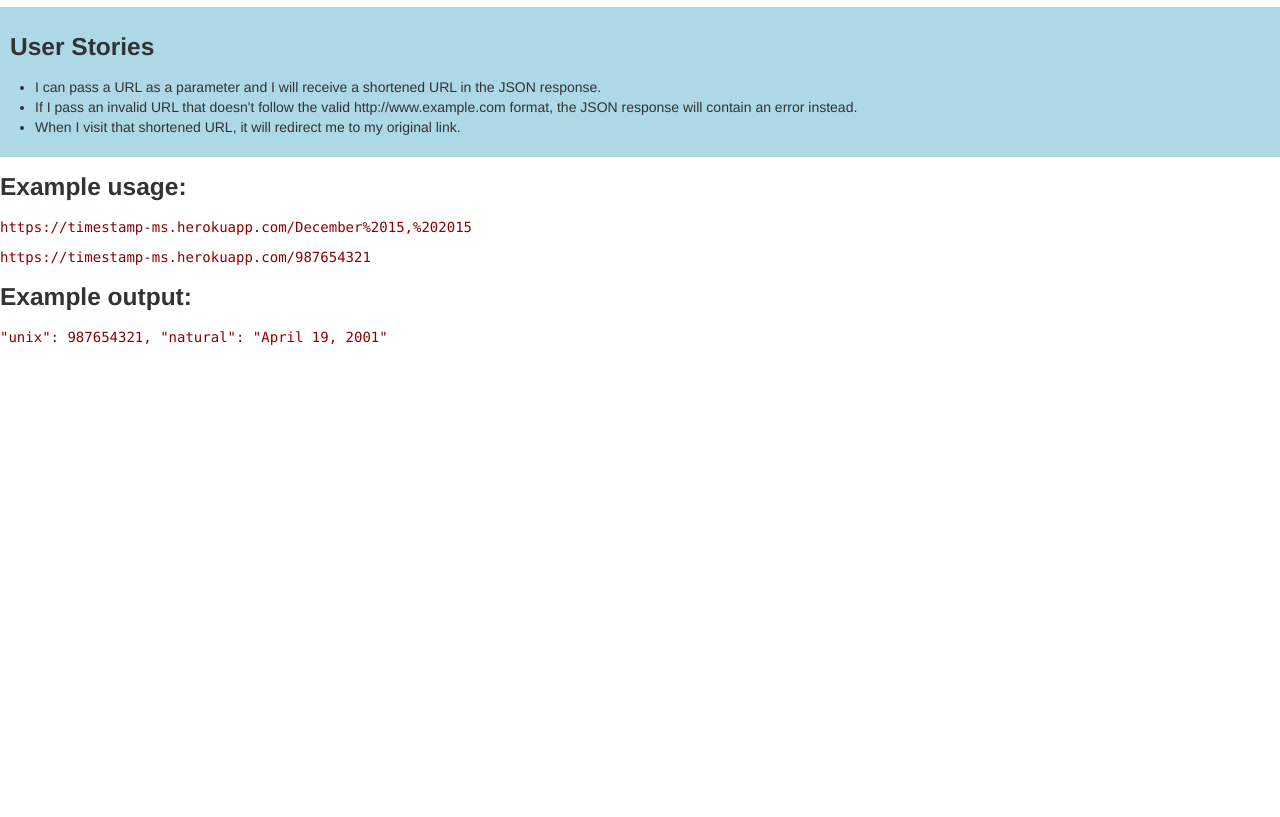
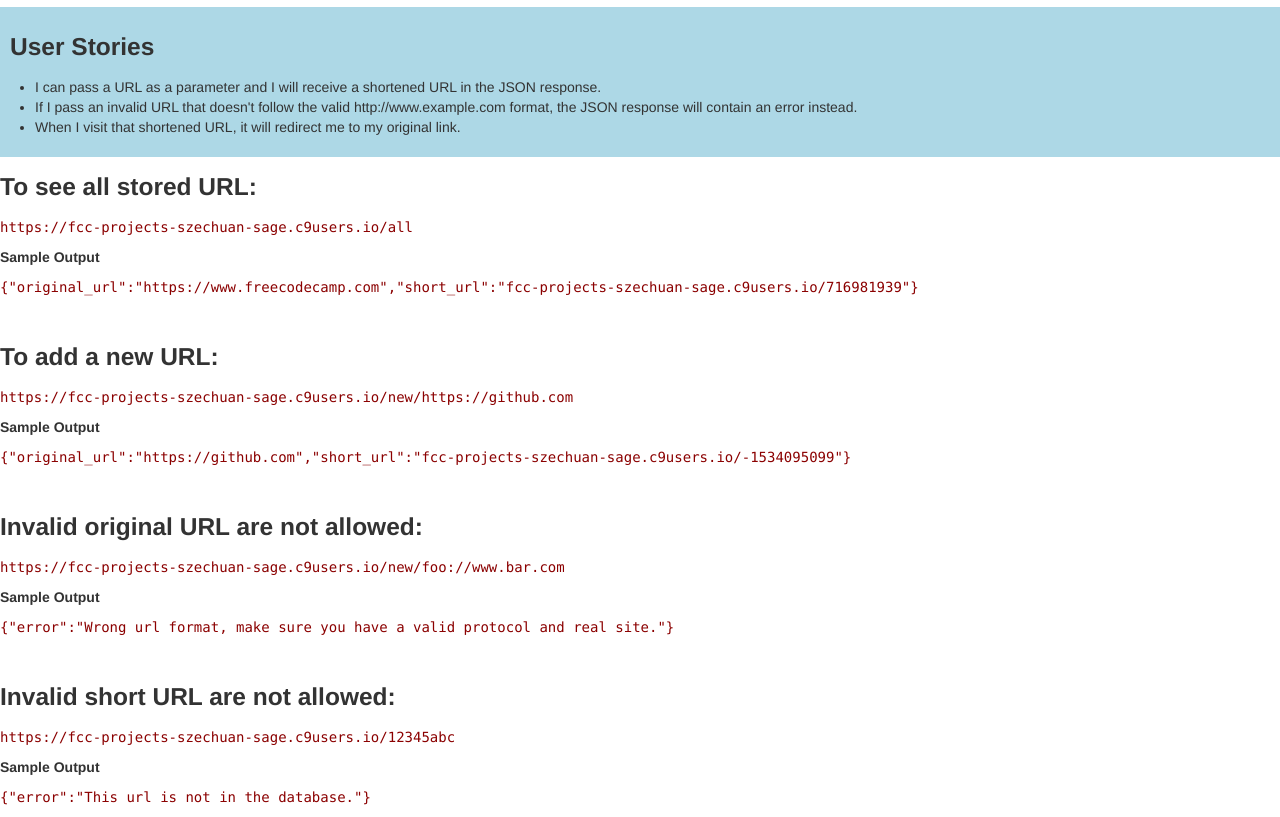
Before and after one commit to SzechuanSage/urlShortener, a plain HTML site: page urlShortener/index.html in a window 1280 px wide. Shown: the part 53-870 px from the top of the page. Before the commit the page ends 800 px from the top, so only its background shows below. Drawn offline with Linux system fonts and the light colour scheme.

Commit message:
Updated index with more examples

```diff
--- a/urlShortener/index.html
+++ b/urlShortener/index.html
@@ -18,14 +18,40 @@
         <li>When I visit that shortened URL, it will redirect me to my original link.</li>
       </ul>
     </div>
-    <h3>Example usage:</h3>
+    <h3>To see all stored URL:</h3>
     <div class="sampleText">
-      <p>https://timestamp-ms.herokuapp.com/December%2015,%202015</p>
-      <p>https://timestamp-ms.herokuapp.com/987654321</p>
+      <p>https://fcc-projects-szechuan-sage.c9users.io/all</p>
     </div>
-    <h3>Example output:</h3>
+    <h5>Sample Output</h5>
     <div class="sampleText">
-      <p>"unix": 987654321, "natural": "April 19, 2001"</p>
+      <p>{"original_url":"https://www.freecodecamp.com","short_url":"fcc-projects-szechuan-sage.c9users.io/716981939"}</p>
+    </div>
+    <br>
+    <h3>To add a new URL:</h3>
+    <div class="sampleText">
+      <p>https://fcc-projects-szechuan-sage.c9users.io/new/https://github.com</p>
+    </div>
+    <h5>Sample Output</h5>
+    <div class="sampleText">
+      <p>{"original_url":"https://github.com","short_url":"fcc-projects-szechuan-sage.c9users.io/-1534095099"}</p>
+    </div>
+    <br>
+    <h3>Invalid original URL are not allowed:</h3>
+    <div class="sampleText">
+      <p>https://fcc-projects-szechuan-sage.c9users.io/new/foo://www.bar.com</p>
+    </div>
+    <h5>Sample Output</h5>
+    <div class="sampleText">
+      <p>{"error":"Wrong url format, make sure you have a valid protocol and real site."}</p>
+    </div>
+    <br>
+    <h3>Invalid short URL are not allowed:</h3>
+    <div class="sampleText">
+      <p>https://fcc-projects-szechuan-sage.c9users.io/12345abc</p>
+    </div>
+    <h5>Sample Output</h5>
+    <div class="sampleText">
+      <p>{"error":"This url is not in the database."}</p>
     </div>
     <script src="/js/jquery.min.js"></script>
     <script src="/js/bootstrap.min.js"></script>
```
